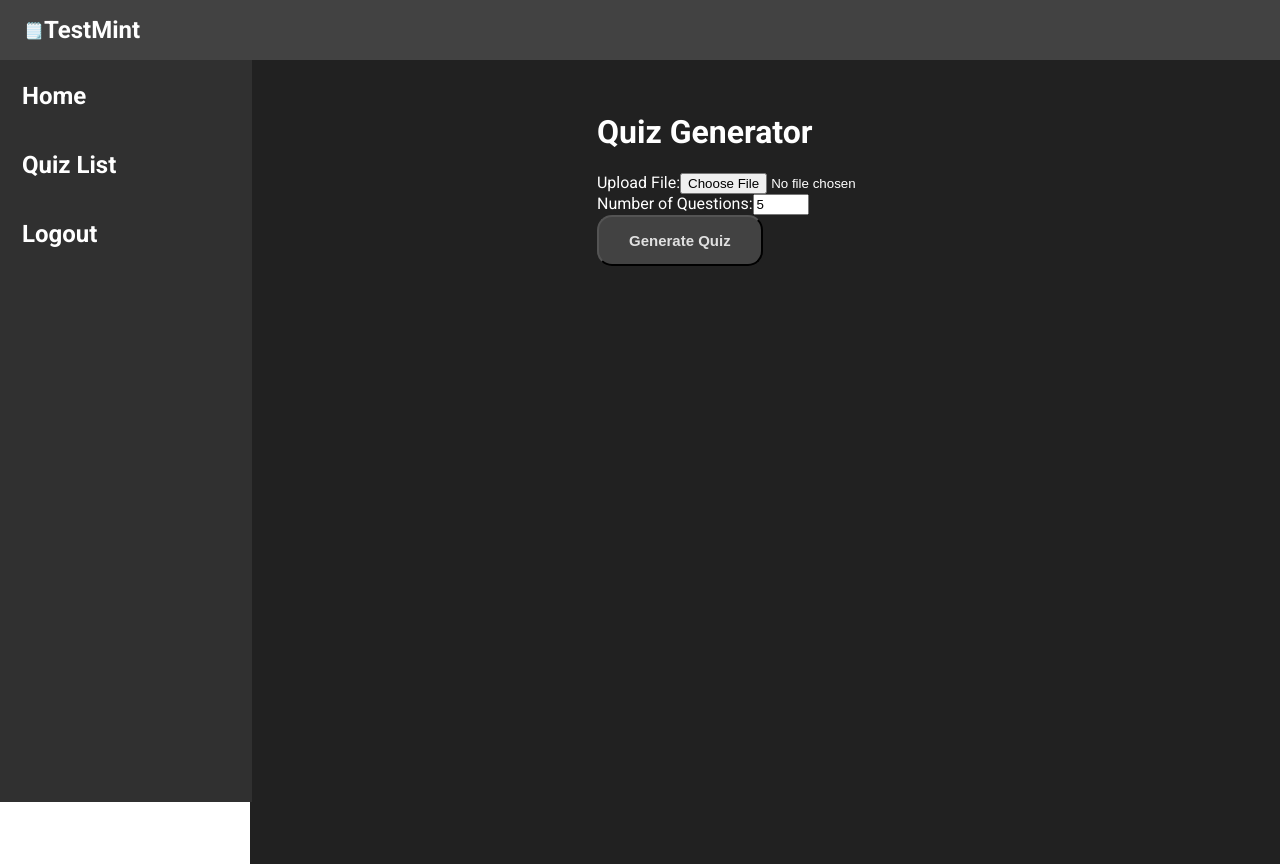
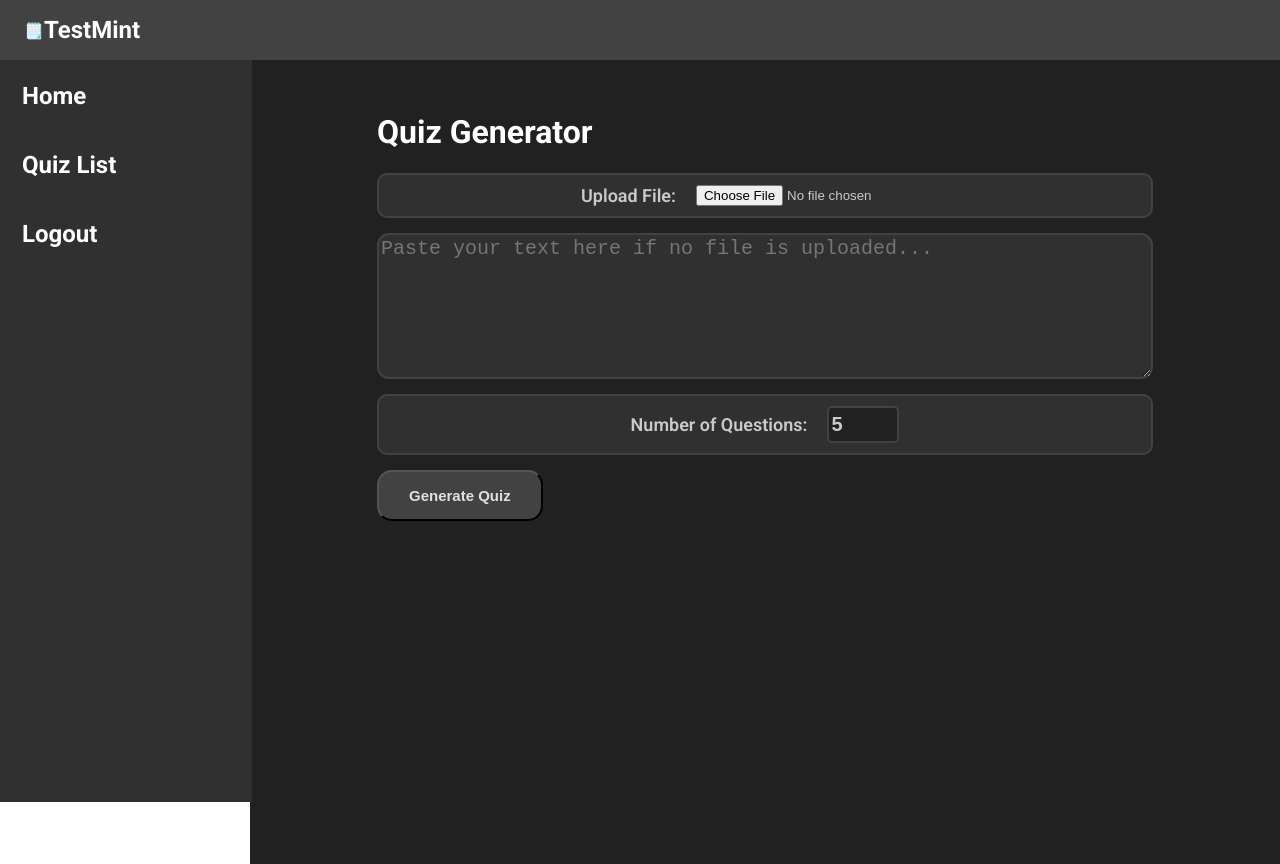
Before and after one commit to Shrinidhi857/TestBuddy-frontend, a React (Create React App) app: page / in a window 1280 px wide. Built offline with nearby package versions, Linux system fonts and the light colour scheme.

Commit message:
some changes

```diff
--- a/src/components/QuizUploader.js
+++ b/src/components/QuizUploader.js
@@ -8,18 +8,24 @@ function QuizUploader({
   const [numQuestions, setNumQuestions] = useState(5);
   const [quizData, setQuizData] = useState([]);
   const [loading, setLoading] = useState(false);
+  const [textInput, setTextInput] = useState("");
 
-  const handleUpload = async () => {
-    if (!file) {
-      alert("Please select a file first.");
-      return;
-    }
-
+  const handleUpload = async (e) => {
+    e.preventDefault(); // ✅ Fix: Prevent default form submit behavior
     setLoading(true);
 
     try {
-      const text = await file.text();
-      console.log("Text extracted from file");
+      let text = "";
+
+      if (file) {
+        text = await file.text();
+      } else if (textInput.trim()) {
+        text = textInput;
+      } else {
+        alert("Please upload a file or enter text.");
+        setLoading(false);
+        return;
+      }
 
       const prompt = `
 Generate ${numQuestions} multiple-choice questions from the text below.
@@ -61,71 +67,74 @@ Here is the content:
         }
 
         const jsonString = output.substring(jsonStart, jsonEnd);
-        console.log("Raw JSON string:", jsonString);
-
         const parsed = JSON.parse(jsonString);
         setQuizData(parsed);
 
-        if (setParentQuizData) {
-          setParentQuizData(parsed);
-        }
-        if (handleQuizPage) {
-          handleQuizPage();
-        }
+        if (setParentQuizData) setParentQuizData(parsed);
+        if (handleQuizPage) handleQuizPage();
 
         console.log("Quiz data set successfully:", parsed);
       } catch (parseError) {
         console.error("Failed to parse quiz data:", parseError);
-        alert(
-          "Failed to parse quiz. The AI response might not be in the expected format."
-        );
+        alert("Quiz format error. Try simplifying the input.");
       }
     } catch (error) {
       console.error("Error during upload:", error);
-      alert("An error occurred while generating the quiz. Please try again.");
+      alert("Error occurred. Try again.");
     } finally {
       setLoading(false);
     }
   };
 
   return (
-    <div className="quizinputbox">
-      <h1 className="text-2xl font-bold mb-4">Quiz Generator</h1>
+    <div>
+      <h1 className="text-xl font-bold mb-4">Quiz Generator</h1>
 
-      <div className="space-y-4">
-        <div>
-          <label className="block mb-2 text-sm font-medium">Upload File:</label>
+      <form onSubmit={handleUpload}>
+        {/* File Upload */}
+        <div className="number-compo">
+          <label className="block font-medium">Upload File:</label>
           <input
             type="file"
             onChange={(e) => setFile(e.target.files[0])}
-            className="block w-full text-sm text-gray-300 bg-gray-700 border border-gray-600 rounded-lg cursor-pointer focus:outline-none"
             accept=".txt,.pdf,.doc,.docx"
+            className="block w-full p-2 border border-gray-400 rounded"
           />
         </div>
 
+        {/* OR Textarea Input */}
         <div>
-          <label className="block mb-2 text-sm font-medium">
-            Number of Questions:
-          </label>
+          <textarea
+            rows="6"
+            value={textInput}
+            onChange={(e) => setTextInput(e.target.value)}
+            placeholder="Paste your text here if no file is uploaded..."
+            className="input-form"
+          />
+        </div>
+
+        {/* Number of Questions */}
+        <div className="number-compo">
+          <label>Number of Questions:</label>
           <input
             type="number"
             value={numQuestions}
             onChange={(e) => setNumQuestions(parseInt(e.target.value) || 1)}
-            placeholder="Number of Questions"
             min="1"
             max="20"
-            className="block w-full p-2 text-gray-900 bg-gray-100 border border-gray-300 rounded-lg focus:outline-none focus:ring-2 focus:ring-blue-500"
+            className="number-box"
           />
         </div>
 
+        {/* Submit Button */}
         <button
-          onClick={handleUpload}
+          type="submit"
           disabled={loading}
-          className="w-full bg-blue-600 hover:bg-blue-700 disabled:bg-blue-400 text-white font-medium py-2 px-4 rounded-lg transition-colors"
+          className="w-full bg-blue-600 hover:bg-blue-700 disabled:bg-blue-400 text-white font-medium py-2 px-4 rounded-lg"
         >
           {loading ? "Generating Quiz..." : "Generate Quiz"}
         </button>
-      </div>
+      </form>
     </div>
   );
 }
--- a/src/index.css
+++ b/src/index.css
@@ -102,6 +102,55 @@ body {
 .quizinputbox {
   display: flex;
   flex-direction: column;
+}
+.input-form {
+  display: flex;
+  background-color: #303030;
+  min-height: 90px;
+  width: 60vw;
+  border-radius: 12px;
+  border: 2px solid #424242;
+  color: #cacaca;
+  font-weight: 500;
+  font-size: 20px;
+}
+
+.input-form:focus {
+  border-color: #8fd9fb;
+  outline: none;
+}
+
+.number-compo {
+  display: flex;
+  flex-direction: row;
+  font-weight: 600;
+  font-size: 18px;
+  align-items: center;
+  justify-content: center;
+  border: 2px solid #424242;
+  border-radius: 10px;
+  margin-top: 15px;
+  margin-bottom: 15px;
+  padding: 10px;
+  background-color: #303030;
+  color: #cacaca;
+  gap: 20px;
+}
+
+.number-compo .number-box {
+  border-radius: 5px;
+  padding-top: 5px;
+  padding-bottom: 5px;
+  font-weight: 600;
+  font-size: 20px;
+  width: max-content;
+  border: 2px solid #424242;
+  background-color: #212121;
+  color: #cacaca;
+}
+.number-box:focus {
+  border-color: #8fd9fb;
+  outline: none;
 }
 
 .QuizBox {
```
